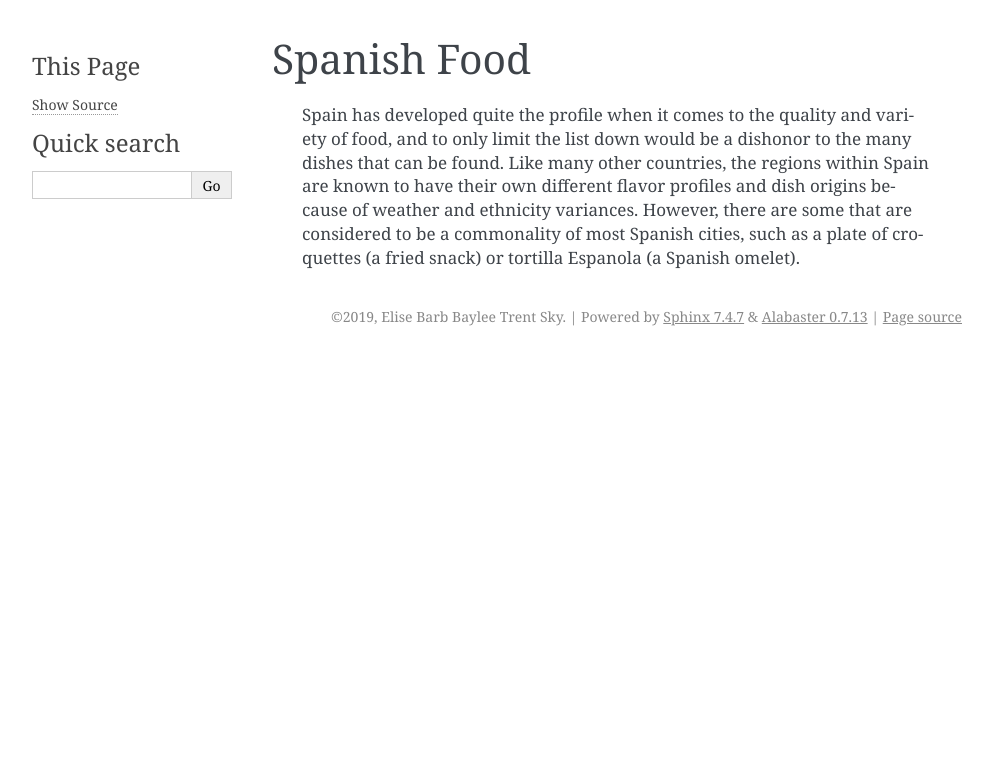
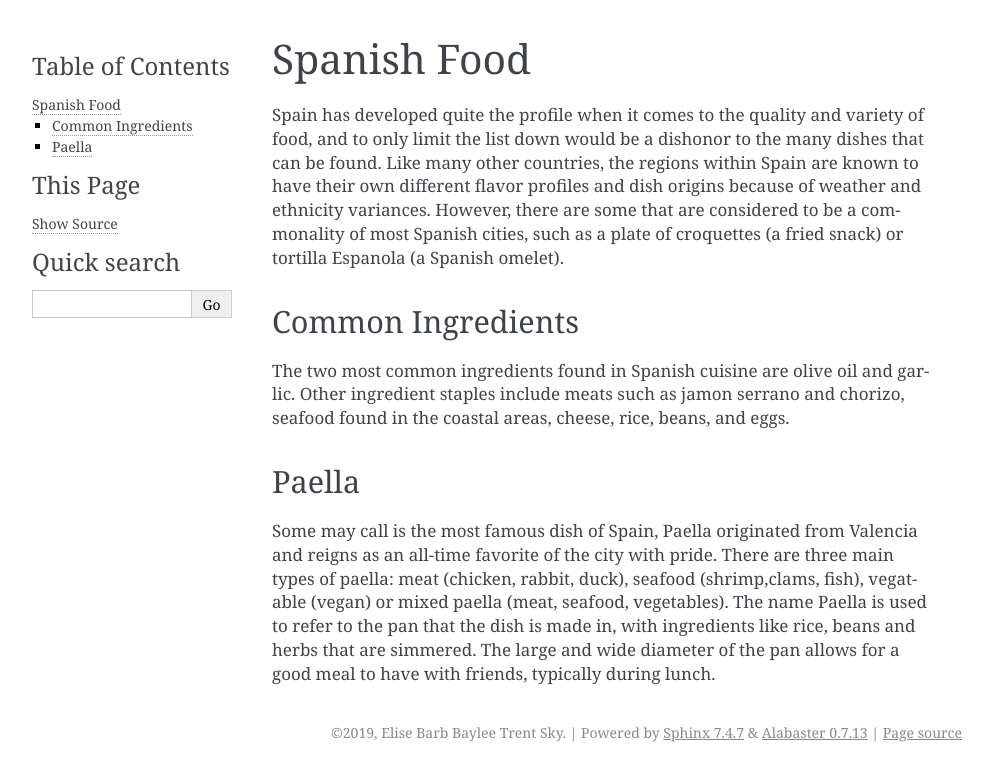
Before and after one commit to EliTaue/traveldestinations, a Sphinx documentation site: the page built from source/spain_food.rst, in a window 1280 px wide. Shown: the top 781 px of the page, without its empty margins (148-1141 px from the left). Built offline with Sphinx 7.4.7, drawn with Linux system fonts in a browser that asks for light colours.

Commit message:
Added pages to index and added info to spain_food.rst page.

```diff
--- a/source/index.rst
+++ b/source/index.rst
@@ -19,6 +19,10 @@ Welcome to Travel Destinations's documentation!
    japan_famous_people
    japan_food
    japan_travel
+   spain_culture
+   spain_famouspeople
+   spain_food
+   spain_travel
    turkey_food
 
 
--- a/source/spain_food.rst
+++ b/source/spain_food.rst
@@ -1,15 +1,39 @@
 Spanish Food
 ============
 
-    Spain has developed quite the profile when it
-    comes to the quality and variety of food,
-    and to only limit the list down would be a
-    dishonor to the many dishes that can be found.
-    Like many other countries, the regions within
-    Spain are known to have their own different
-    flavor profiles and dish origins because of
-    weather and ethnicity variances. However, there
-    are some that are considered to be a commonality
-    of most Spanish cities, such as a plate of
-    croquettes (a fried snack) or tortilla Espanola
-    (a Spanish omelet).
+Spain has developed quite the profile when it
+comes to the quality and variety of food,
+and to only limit the list down would be a
+dishonor to the many dishes that can be found.
+Like many other countries, the regions within
+Spain are known to have their own different
+flavor profiles and dish origins because of
+weather and ethnicity variances. However, there
+are some that are considered to be a commonality
+of most Spanish cities, such as a plate of
+croquettes (a fried snack) or tortilla Espanola
+(a Spanish omelet).
+
+Common Ingredients
+------------------
+
+The two most common ingredients found in Spanish
+cuisine are olive oil and garlic. Other ingredient
+staples include meats such as jamon serrano and
+chorizo, seafood found in the coastal areas,
+cheese, rice, beans, and eggs.
+
+Paella
+------
+Some may call is the most famous dish of Spain,
+Paella originated from Valencia and reigns as an
+all-time favorite of the city with pride. There
+are three main types of paella: meat (chicken,
+rabbit, duck), seafood (shrimp,clams, fish),
+vegatable (vegan) or mixed paella (meat, seafood,
+vegetables). The name Paella is used to refer
+to the pan that the dish is made in, with
+ingredients like rice, beans and herbs that
+are simmered. The large and wide diameter of
+the pan allows for a good meal to have with
+friends, typically during lunch.
```
